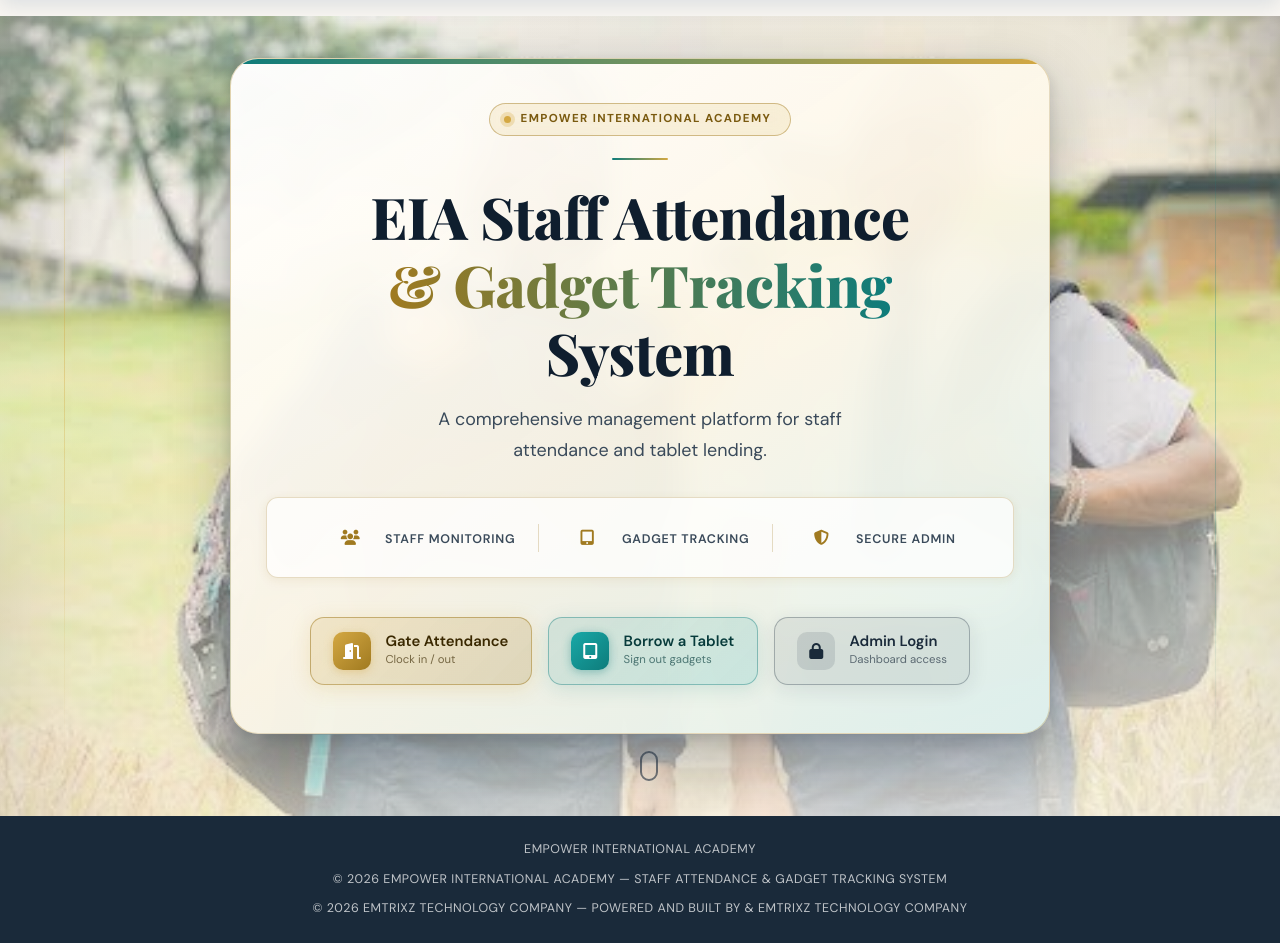
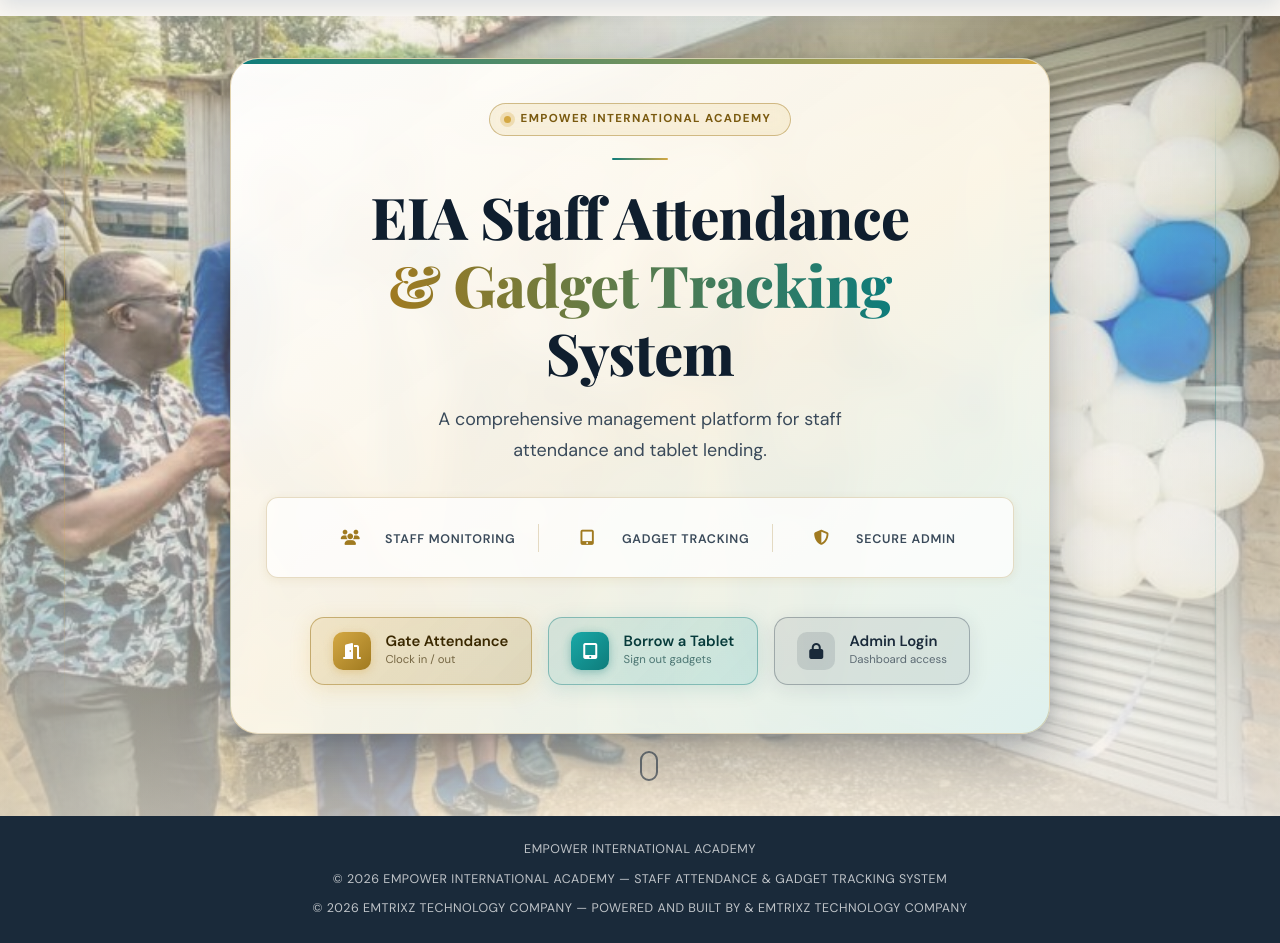
Before and after one commit to empowerinternationalacademy21-jpg/Empower-Staff-Attendence-And-Gadget-Tracking-System, a Flask app: page / in a window 1280 px wide. Shown: the part 64-1007 px from the top of the page. Run offline with Flask 3, Linux system fonts and the light colour scheme.

Commit message:
Update hero image source in index.html

```diff
--- a/templates/index.html
+++ b/templates/index.html
@@ -21,7 +21,7 @@
 
 <div class="hero">
 
-  <img class="hero-video" src="{{ url_for('static', filename='mm.jfif') }}"
+  <img class="hero-video" src="{{ url_for('static', filename='IMG-20260915-WA0032-860x484.jpg') }}"
        alt="Empower International Academy" fetchpriority="high">
 
   <div class="hero-overlay"></div>
```
